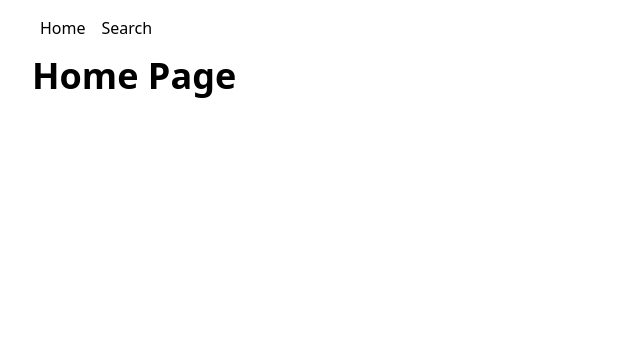
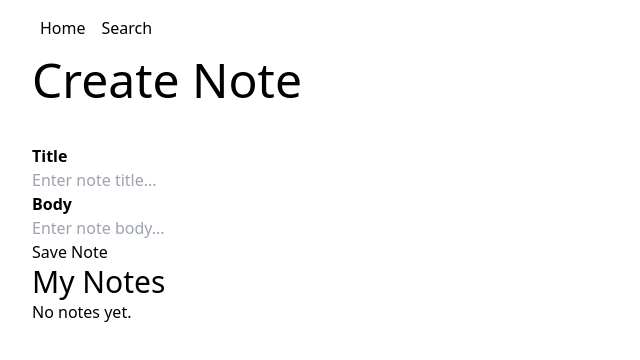
Before and after one commit to jclaey/notes-app-next, a Next.js app: page / in a window 1280 px wide. Shown: the top 360 px of the page, without its empty margins (0-640 px from the left). Built offline with nearby package versions, Linux system fonts and the light colour scheme.

Commit message:
add edit form component

```diff
--- /dev/null
+++ b/components/editForm.js
@@ -0,0 +1,43 @@
+import React, { useState, useEffect } from 'react'
+
+const EditForm = ({ onEditSubmit, note }) => {
+  const [title, setTitle] = useState('')
+  const [body, setBody] = useState('')
+
+  useEffect(() => {
+    if (note) {
+      document.querySelector('#title').value = note.title
+      document.querySelector('#body').value = note.body
+    }
+  }, [note])
+
+  return (
+    <form onSubmit={e => onEditSubmit(e, title, body)}>
+      <label htmlFor='title'>
+        <strong>Title</strong>
+      </label>
+      <input
+        className='u-full-width'
+        type="text"
+        id="title"
+        placeholder='Enter note title...'
+        onChange={e => setTitle(e.target.value)}
+        value={title}
+      />
+      <label htmlFor='body'>
+        <strong>Body</strong>
+      </label>
+      <input
+        className='u-full-width'
+        type='text'
+        id='body'
+        placeholder='Enter note body...'
+        onChange={e => setBody(e.target.value)}
+        value={body}
+      />
+      <button type="submit">Save Note</button>
+    </form>
+  )
+}
+
+export default EditForm
--- a/pages/edit.js
+++ b/pages/edit.js
@@ -4,4 +4,6 @@ const EditPage = () => {
   )
 }
 
+// use getInitialProps or withRouter to grab id from query string. See 'first-next' project for more details
+
 export default EditPage
--- a/pages/index.js
+++ b/pages/index.js
@@ -1,11 +1,49 @@
+import React, { useState, useEffect } from 'react'
+import CreateForm from '../components/createForm'
+import ListItem from '../components/listItem'
+
 const HomePage = () => {
-  return (
-    <>
-      <h1 className="text-4xl font-bold">
-        Home Page
-      </h1>
-    </>
-  )
+  const [notes, setNotes] = useState([])
+
+  useEffect(() => {
+    if (!localStorage.getItem('notes')) {
+      localStorage.setItem('notes', '[]')
+    } else {
+      setNotes(JSON.parse(localStorage.getItem('notes')))
+    }
+  }, [])
+
+  const onCreateSubmit = (e, title, body) => {
+    e.preventDefault()
+
+    const storedNotes = JSON.parse(localStorage.getItem('notes'))
+
+    const hasLength = storedNotes.length > 0 ? true : false
+
+    const note = {
+      id: hasLength ? storedNotes[storedNotes.length - 1].id + 1 : 1,
+      title,
+      body
+    }
+
+    storedNotes.push(note)
+    localStorage.setItem('notes', JSON.stringify(storedNotes))
+
+    setNotes(storedNotes)
+  }
+
+  const renderedNotes = notes.map(note => {
+    return <ListItem note={note} key={note.id} />
+  })
+
+   return (
+     <>
+       <h1 className='text-5xl pb-10'>Create Note</h1>
+       <CreateForm onCreateSubmit={onCreateSubmit} />
+       <h3 className='text-3xl'>My Notes</h3>
+       {notes.length > 0 ? renderedNotes : <p>No notes yet.</p>}
+     </>
+   )
 }
 
 export default HomePage
```
